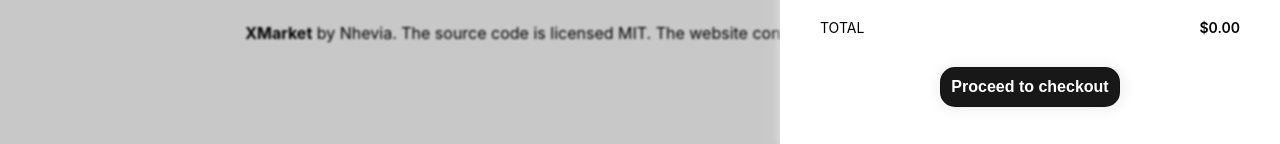
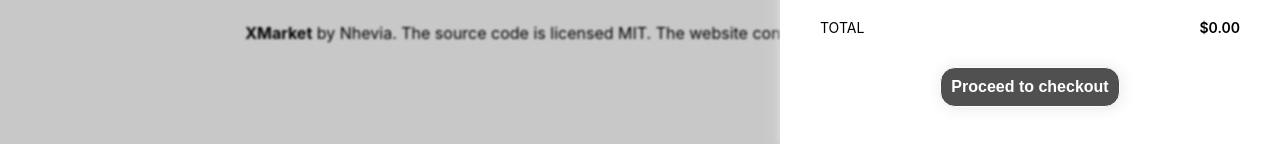
Before and after one commit to nhevia/xmarket, a Next.js app: page / in a window 1280 px wide. Both pictures are taken after a click on the element 1136 px from the left and 37 px from the top of the page. Shown: the part 653-797 px from the top of the page. Built offline with nearby package versions, Linux system fonts and the light colour scheme.

Commit message:
feat: disabled checkout button

```diff
--- a/components/cart/Cart/Cart.module.css
+++ b/components/cart/Cart/Cart.module.css
@@ -75,6 +75,12 @@
   border-color: blue;
 }
 
+.footer .actions .checkout:disabled {
+  background-color: rgb(80, 80, 80);
+  border-color: white;
+  cursor: not-allowed;
+}
+
 .labels {
   margin: 20px 0px;
 }
--- a/components/cart/Cart/Cart.tsx
+++ b/components/cart/Cart/Cart.tsx
@@ -66,9 +66,14 @@ const Cart = ({ setVisible }: AppProps) => {
         </div>
         <div className={s.actions}>
           <Link href="/checkout">
-            <button className={s.checkout}>Proceed to checkout</button>
+            <button
+              onClick={() => setVisible(false)}
+              className={s.checkout}
+              disabled={total === 0}
+            >
+              Proceed to checkout
+            </button>
           </Link>
-          {/* <button onClick={clearCart}>Clear cart</button> */}
         </div>
       </div>
     </Sider>
```
